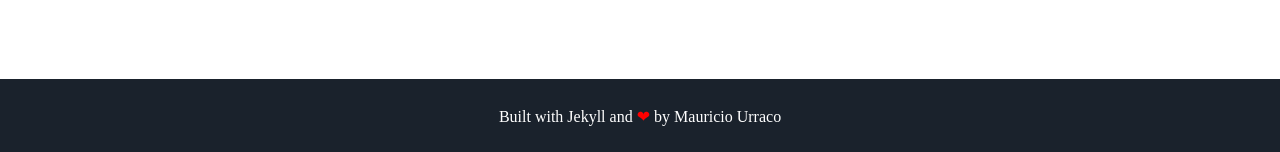
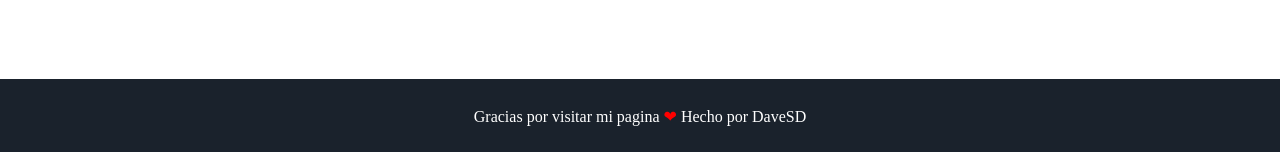
Before and after one commit to DaveSDev/davesdev, a Jekyll site: the page built from index.html, in a window 1280 px wide. Shown: the part 1550-1702 px from the top of the page. Built offline with Jekyll 4.4.1, drawn with Linux system fonts in a browser that asks for light colours; some web fonts are replaced.

Commit message:
Update footer.html

```diff
--- a/_includes/footer.html
+++ b/_includes/footer.html
@@ -1,6 +1,6 @@
 <footer class="footer">
     <!-- <p>&copy; {{ site.username }}</p> -->
-    <p>Built with Jekyll and <span class="love">❤</span> by <a href="https://github.com/murraco">Mauricio Urraco</a></p>
+    <p>Gracias por visitar mi pagina <span class="love">❤</span> Hecho por <a href="https://github.com/DaveSDev">DaveSD</a></p>
 </footer>
 <script src="//cdn.jsdelivr.net/particles.js/2.0.0/particles.min.js"></script>
 <script src="{{ '/assets/js/sweet-scroll.min.js' | prepend: site.baseurl }}"></script>
```
